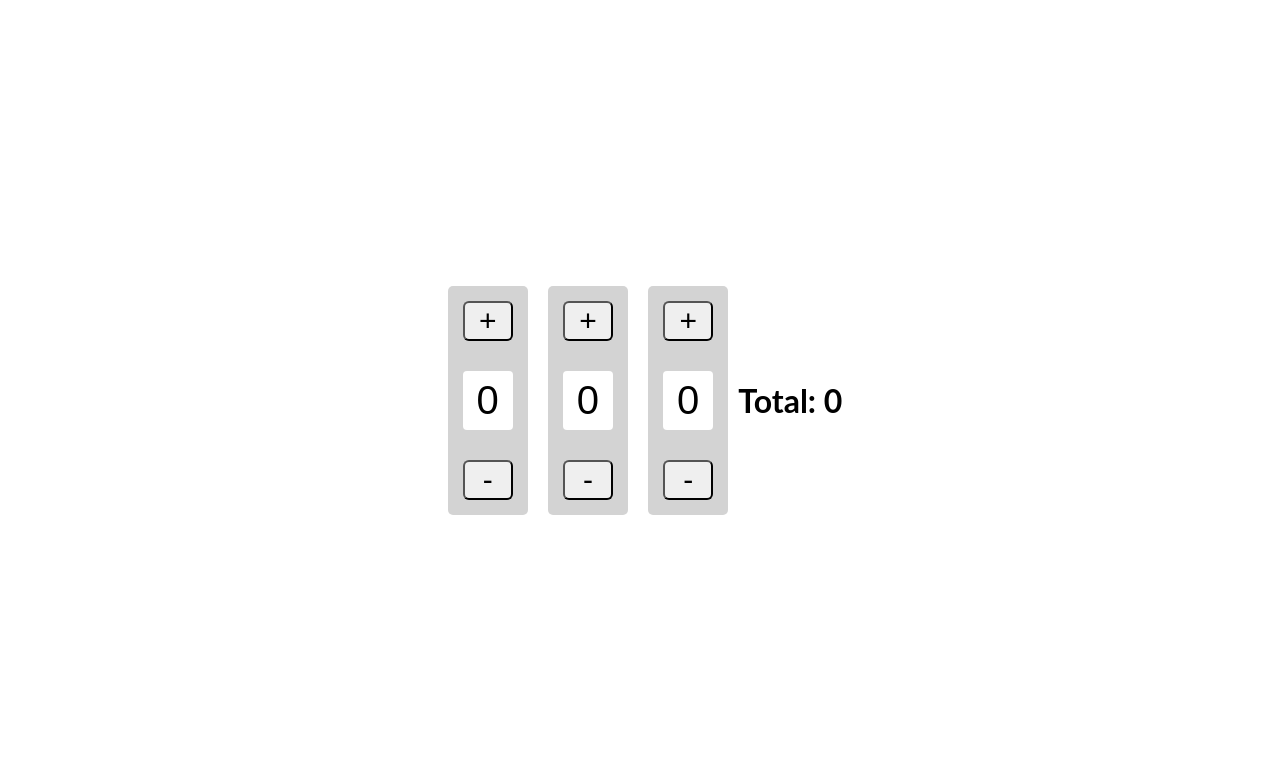
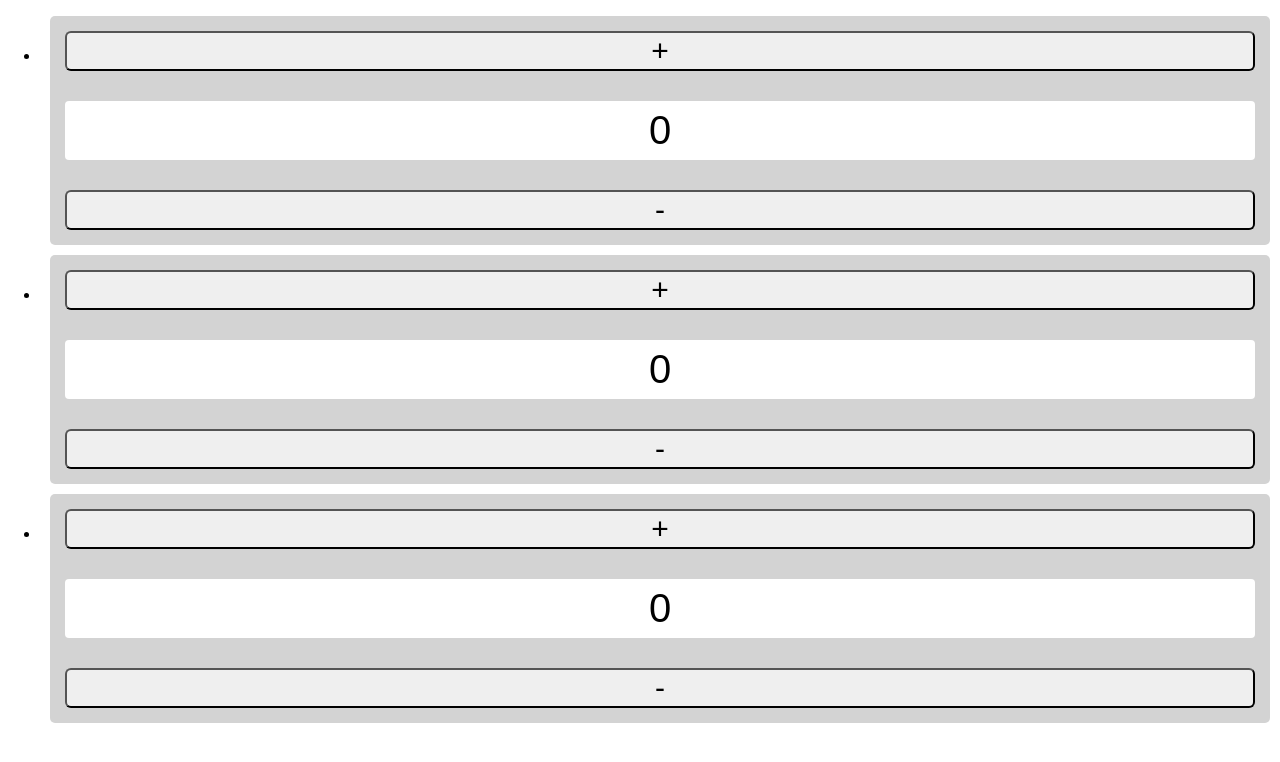
Before and after one commit to sf-golden-bears-2017/react_counters_challenge, a React (Create React App) app: page / in a window 1280 px wide. Shown: the top 762 px of the page. Built offline with nearby package versions, Linux system fonts and the light colour scheme.

Commit message:
Use .map to implement count functionality

```diff
--- a/src/App.js
+++ b/src/App.js
@@ -6,21 +6,23 @@ class App extends React.Component {
   constructor(){
     super();
     this.state = {
-      count1:0,
-      count2:0,
-      count3:0
+      counters: [{count:0, changeBy: 1}, {count:0, changeBy: 2}, {count:0, changeBy: 3} ]
     }
 
     this.increment = this.increment.bind(this)
     this.decrement = this.decrement.bind(this)
   }
 
-  increment(count,number) {
-    this.setState({ [count]: this.state[count] + number })
+  increment(index) {
+    const oldCounterArray = this.state.counters
+    oldCounterArray[index].count += oldCounterArray[index].changeBy
+    this.setState({ counters: oldCounterArray })
   }
 
-  decrement(count,number) {
-    this.setState({ [count]: this.state[count] - number })
+  decrement(index) {
+    const oldCounterArray = this.state.counters
+    oldCounterArray[index].count -= oldCounterArray[index].changeBy
+    this.setState({ counters: oldCounterArray })
   }
 
   total(){
@@ -29,14 +31,26 @@ class App extends React.Component {
 
   render() {
     return (
-      <div className="page-center-frame">
-        <Counter myProp={this.state.count1} myProp3={() => this.increment("count1",1)} myProp4={() => this.decrement("count1", 1)}/>
-        <Counter myProp={this.state.count2} myProp3={() => this.increment("count2",2)} myProp4={() => this.decrement("count2", 2)}  />
-        <Counter myProp={this.state.count3} myProp3={() => this.increment("count3",3)} myProp4={() => this.decrement("count3", 3)} />
-        <h1>Total: {this.total()}</h1>
-      </div>
+      <ul>
+        {this.state.counters.map((counter, index) =>
+          <li>
+            <Counter counter={ counter } increment={() => this.increment(index)} decrement={() => this.decrement(index)}   />
+          </li>
+          )}
+      </ul>
     );
   }
 }
 
 export default App
+
+  // render() {
+  //   return (
+  //     <div className="page-center-frame">
+  //       <Counter myProp={this.state.count1} myProp3={() => this.increment("count1",1)} myProp4={() => this.decrement("count1", 1)}/>
+  //       <Counter myProp={this.state.count2} myProp3={() => this.increment("count2",2)} myProp4={() => this.decrement("count2", 2)}  />
+  //       <Counter myProp={this.state.count3} myProp3={() => this.increment("count3",3)} myProp4={() => this.decrement("count3", 3)} />
+  //       <h1>Total: {this.total()}</h1>
+  //     </div>
+  //   );
+  // }
--- a/src/Counter.js
+++ b/src/Counter.js
@@ -24,9 +24,9 @@ class Counter extends React.Component {
   render() {
     return (
       <div className="counter">
-        <button onClick={this.props.myProp3}>+</button>
-        <div className="count">{this.props.myProp}</div>
-        <button onClick={this.props.myProp4}>-</button>
+        <button onClick={this.props.increment}>+</button>
+        <div className="count">{this.props.counter.count}</div>
+        <button onClick={this.props.decrement}>-</button>
       </div>
     );
   }
```
